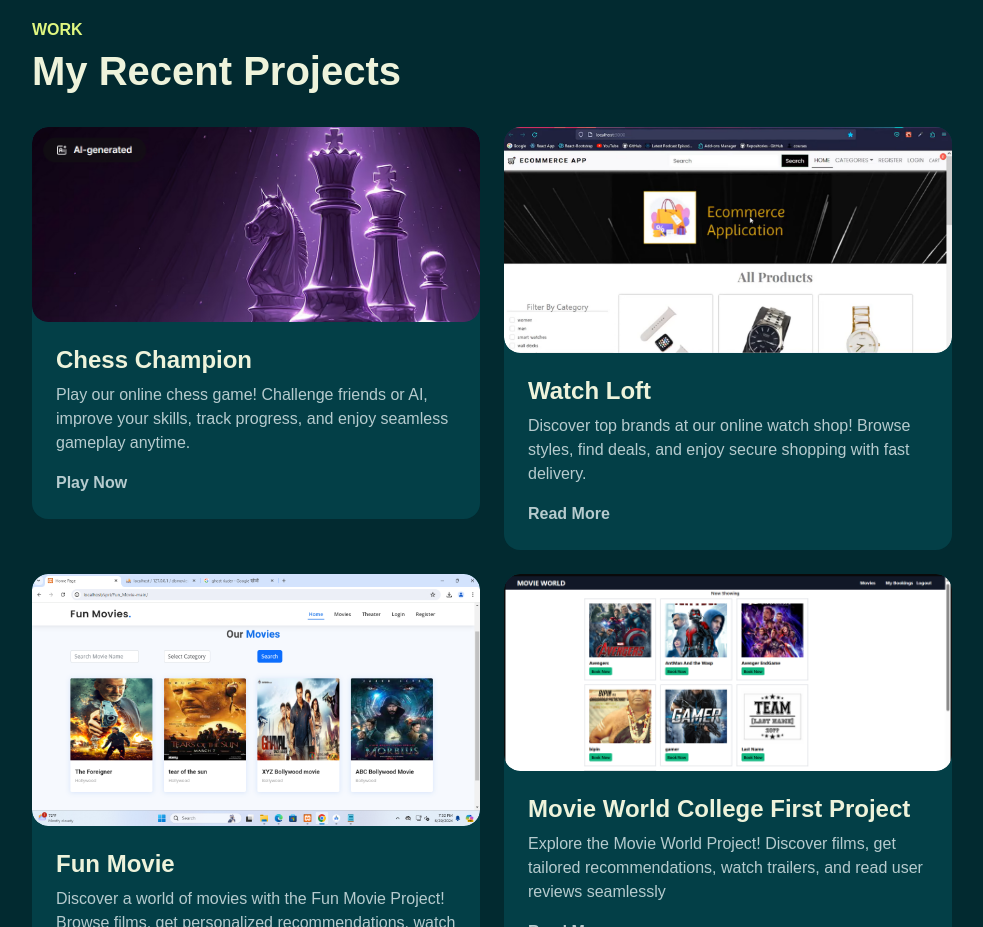
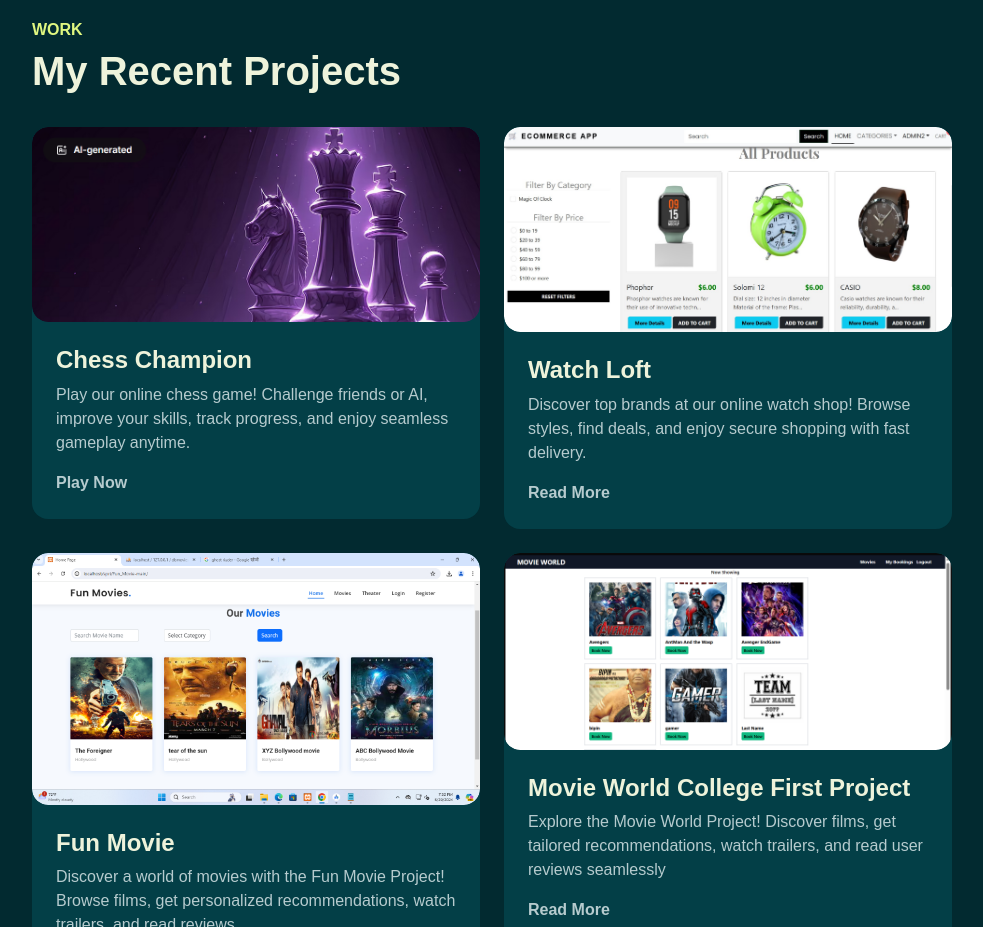
Before and after one commit to Aniltmg463/aniltmg43, a plain HTML site: page index.html in a window 1280 px wide. Shown: the part 1660-2587 px from the top of the page, without its empty margins (268-1251 px from the left). Drawn offline with Linux system fonts and the light colour scheme; a web font is replaced by a local one.

Commit message:
update watchloft image
on 081-6-28

```diff
--- a/index.html
+++ b/index.html
@@ -165,7 +165,7 @@
                     <div class="col-md-6" data-aos="fade-up" data-aos-delay="300">
                         <div class="card-custom rounded-4 bg-base shadow-effect">
                             <div class="card-custom-image rounded-4">
-                                <img class="rounded-4" src="./assets/images/ecom2.png" alt="">
+                                <img class="rounded-4" src="./assets/images/watch.jpg" alt="">
                             </div>
                             <div class="card-custom-content p-4">
                                 <h4>Watch Loft</h4>
```
Also changed, not shown: assets/images/watch.jpg (added).
